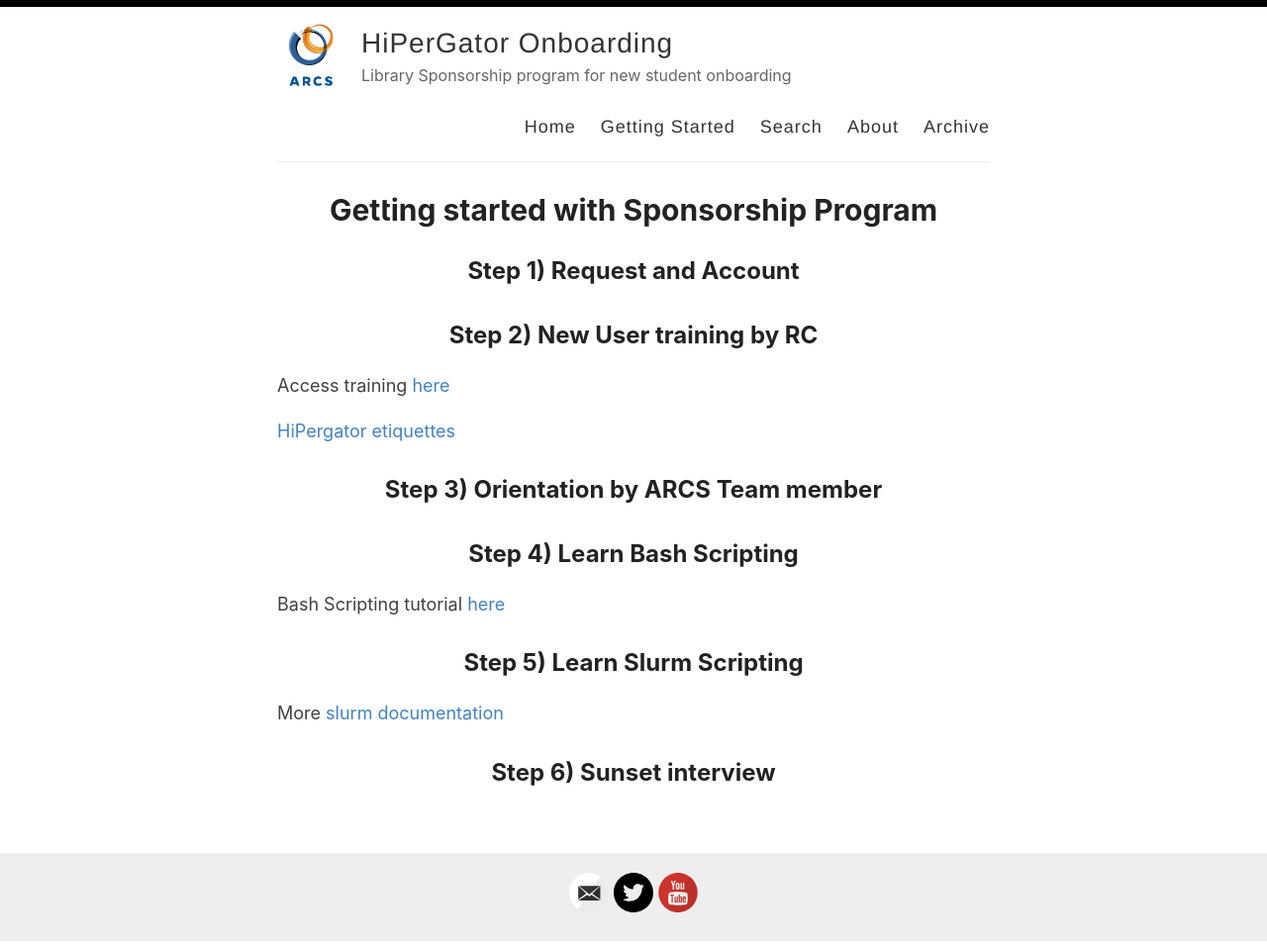
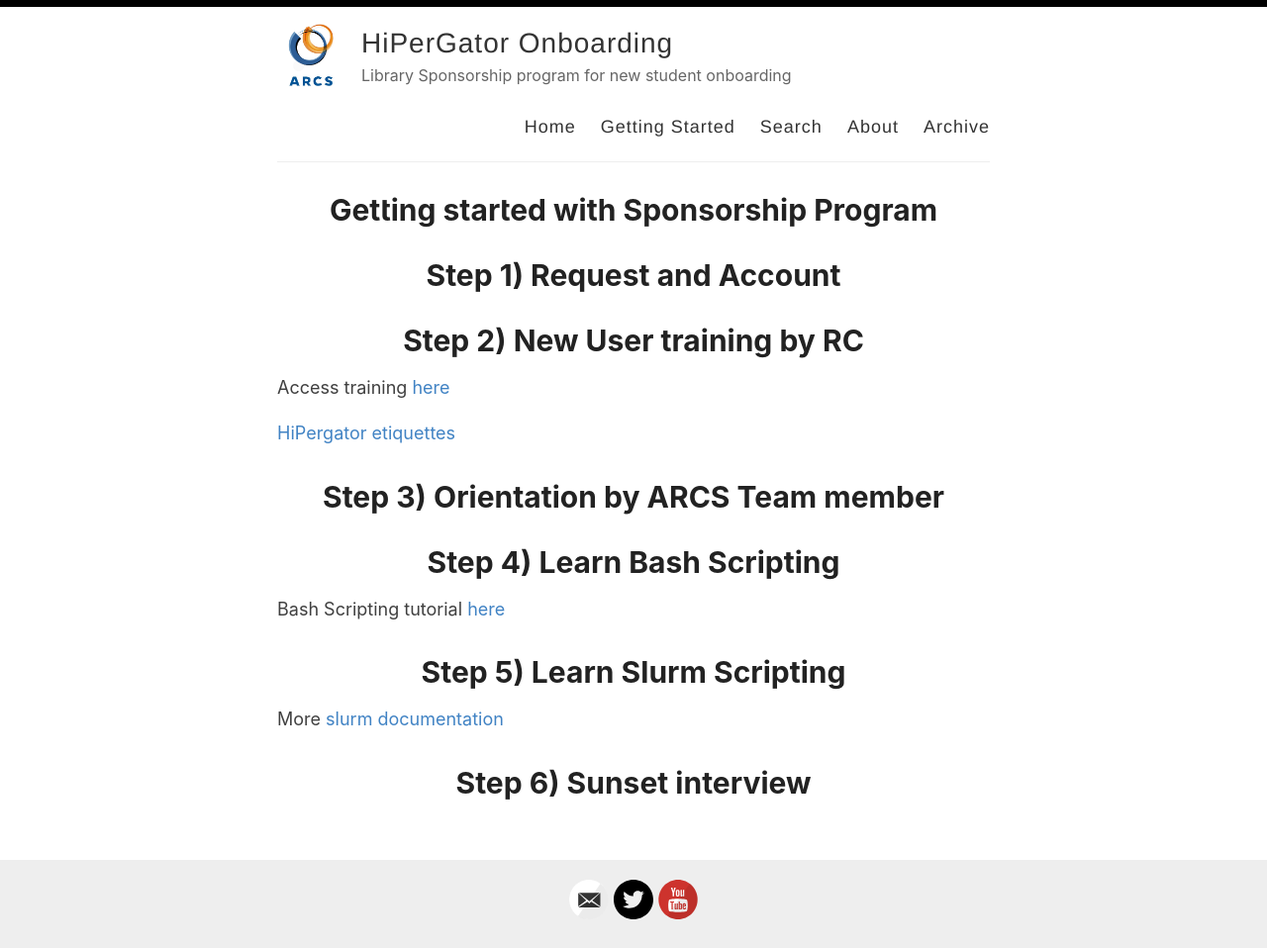
Before and after one commit to NatyaHans/HiPerGatorOnboarding, a Jekyll site: the page built from _pages/getting-started.md, in a window 1280 px wide. Shown: the whole page at 99% size. Built offline with Jekyll 4.4.1, drawn with Linux system fonts in a browser that asks for light colours.

```diff
--- a/_pages/getting-started.md
+++ b/_pages/getting-started.md
@@ -4,22 +4,22 @@ title: Getting started with Sponsorship Program
 permalink: /getting-started/
 ---
 
-## Step 1) Request and Account
+# Step 1) Request and Account
 
 
-## Step 2) New User training by RC
+# Step 2) New User training by RC
 Access training [here](https://help.rc.ufl.edu/doc/New_user_training)
 
 [HiPergator etiquettes](https://help.rc.ufl.edu/doc/HPG_Computation)
 
-## Step 3) Orientation by ARCS Team member
+# Step 3) Orientation by ARCS Team member
 
 
-## Step 4) Learn Bash Scripting
+# Step 4) Learn Bash Scripting
 Bash Scripting tutorial [here]()
 
-## Step 5) Learn Slurm Scripting
+# Step 5) Learn Slurm Scripting
 
 More [slurm documentation](https://slurm.schedmd.com/documentation.html)
 
-## Step 6) Sunset interview
+# Step 6) Sunset interview
```
